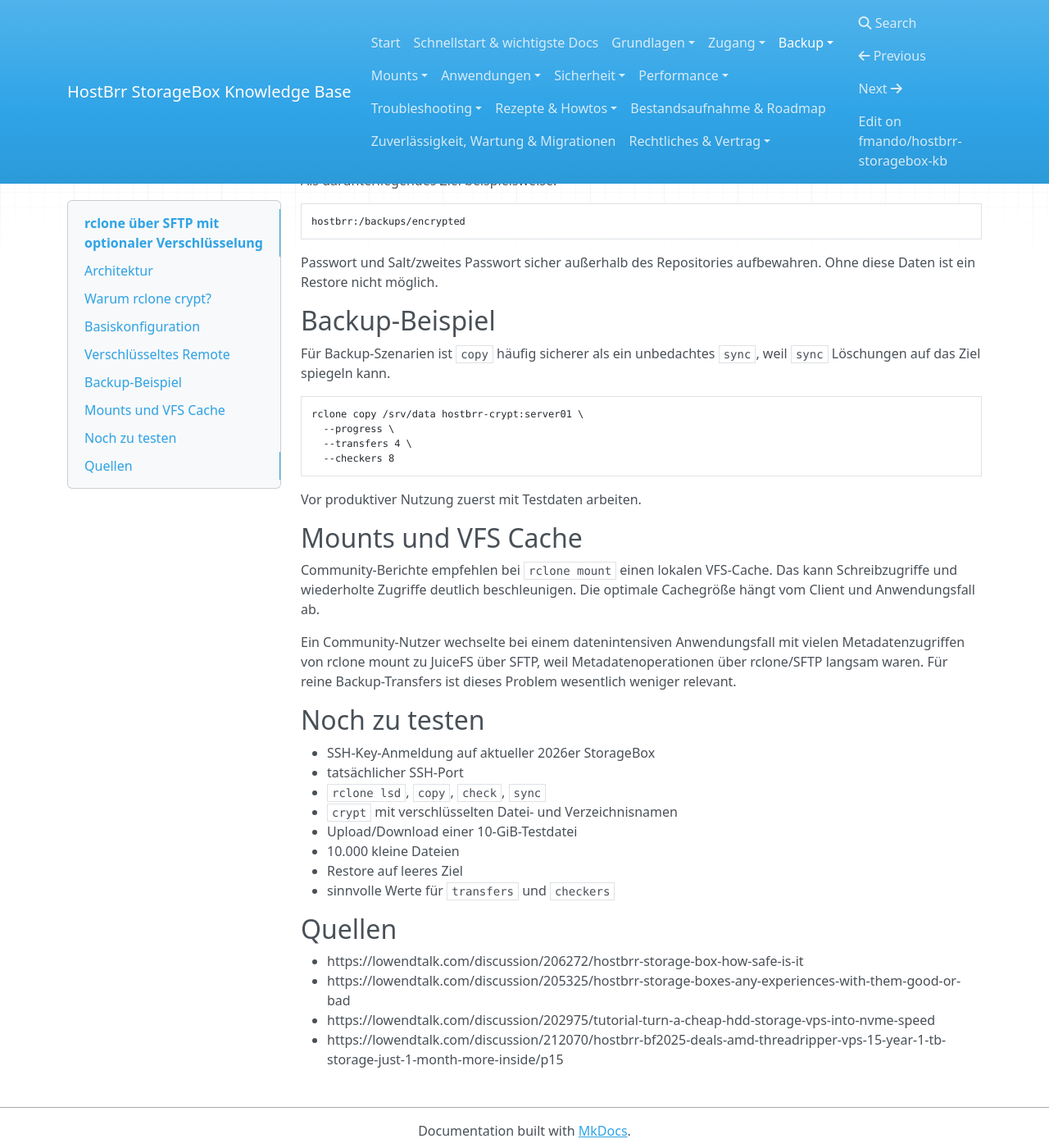
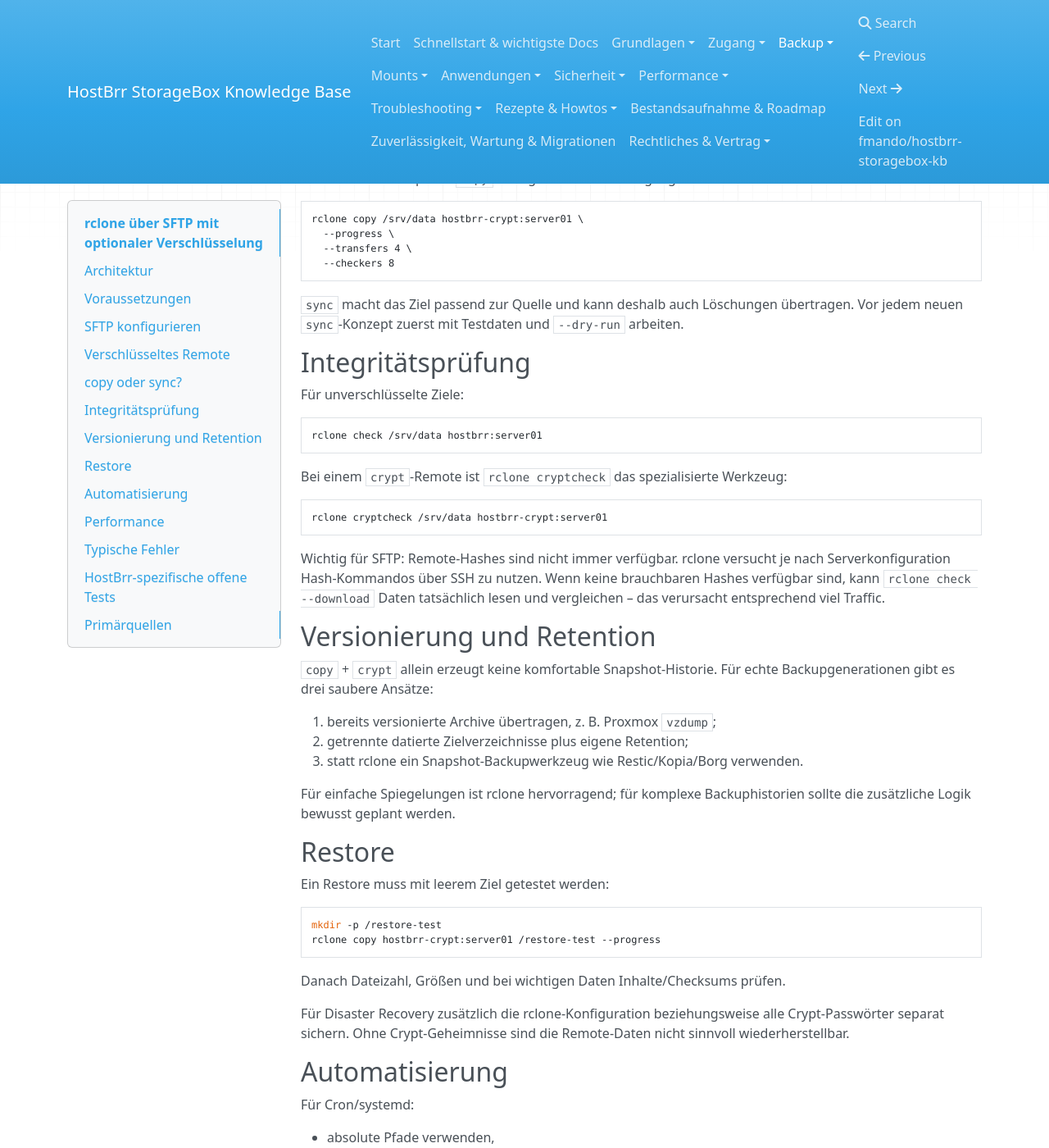
Before and after one commit to fmando/hostbrr-storagebox-kb, an MkDocs documentation site: the page built from docs/03-backup/rclone-sftp-crypt.md, in a window 1280 px wide and 1400 px high, scrolled down 1330 px. Shown: the whole window at 82% size. Built offline with MkDocs 1.6.1, drawn with Linux system fonts in a browser that asks for light colours; nearby versions of some CDN libraries; some of the changed text lies outside the part shown.

Commit message:
Audit rclone SFTP crypt guide

````diff
--- a/docs/03-backup/rclone-sftp-crypt.md
+++ b/docs/03-backup/rclone-sftp-crypt.md
@@ -6,72 +6,62 @@
 ---
 # rclone über SFTP mit optionaler Verschlüsselung
 
-`rclone` über SFTP ist eine der am häufigsten berichteten Kombinationen für die HostBrr StorageBox. Mehrere Community-Berichte nennen sowohl normale Transfers als auch Mounts und `rclone crypt`.
+`rclone` über SFTP ist eine der am häufigsten berichteten Kombinationen für die HostBrr StorageBox. Es eignet sich besonders für Dateiübertragung, verschlüsselte Offsite-Kopien und als Baustein hinter bereits versionierten Backups.
 
-> **Status:** Community mehrfach bestätigt, in dieser KB noch nicht selbst verifiziert.
+> **Wichtig:** rclone ist primär ein Transfer-/Sync-Werkzeug. `rclone crypt` ergänzt Verschlüsselung, aber nicht automatisch Snapshot-Historie und Retention wie Restic, Borg oder Kopia.
 
 ## Architektur
 
 ```text
 Quellsystem
-   |
-   | rclone
-   v
+   ↓ rclone
 optional: crypt remote
-   |
-   | SFTP/SSH
-   v
+   ↓
+SFTP/SSH
+   ↓
 HostBrr StorageBox
 ```
 
-## Warum rclone crypt?
+## Voraussetzungen
 
-Die SFTP-Verbindung verschlüsselt den Transport. Ohne zusätzliche Verschlüsselung liegen die Dateien auf dem Ziel jedoch grundsätzlich im Klartext vor. Ein `crypt`-Remote verschlüsselt Inhalte und optional Dateinamen bereits auf dem Client.
+- aktuelle rclone-Version
+- HostBrr-Hostname
+- Benutzername
+- tatsächlicher SSH-Port
+- bevorzugt SSH-Key
+- eigener Zielordner
+- bei `crypt`: Passwort und Salt/zweites Passwort sicher außerhalb des Quellsystems verwahren
 
-Auch bei aktivierter Verschlüsselung können bestimmte Metadaten ableitbar bleiben, insbesondere Dateigrößen und ungefähr die Länge verschlüsselter Pfade/Dateinamen.
-
-## Basiskonfiguration
-
-Auf dem Client:
+## SFTP konfigurieren
 
 ```bash
 rclone config
 ```
 
-Ein neues Remote vom Typ `sftp` anlegen. Benötigt werden die individuellen Daten aus der HostBrr-Welcome-Mail bzw. DirectAdmin-Konfiguration:
-
-- Hostname/IP
-- Benutzername
-- SSH-Port
-- bevorzugt SSH-Key statt Passwort
-
-**Keinen SSH-Port aus Foren blind übernehmen.** In Community-Beispielen taucht Port `53211` auf; maßgeblich sind die Daten des eigenen Accounts.
-
-Anschließend testen:
+Remote vom Typ `sftp` anlegen und anschließend testen:
 
 ```bash
 rclone lsd hostbrr:
+rclone about hostbrr:
 ```
+
+`rclone about` funktioniert nur, wenn das Backend die Quota-/Usage-Abfrage unterstützt; deshalb ist dies auf HostBrr praktisch zu verifizieren.
+
+Keinen Port aus Foren blind übernehmen.
 
 ## Verschlüsseltes Remote
 
-Danach ein zweites Remote vom Typ `crypt` erstellen:
-
-```bash
-rclone config
-```
-
-Als darunterliegendes Ziel beispielsweise:
+Ein zweites Remote vom Typ `crypt` über dem SFTP-Ziel anlegen, beispielsweise auf:
 
 ```text
 hostbrr:/backups/encrypted
 ```
 
-Passwort und Salt/zweites Passwort sicher außerhalb des Repositories aufbewahren. Ohne diese Daten ist ein Restore nicht möglich.
+Die SFTP-Verbindung verschlüsselt nur den Transport. `crypt` verschlüsselt die Nutzdaten und – je nach Konfiguration – Datei- und Verzeichnisnamen clientseitig.
 
-## Backup-Beispiel
+## `copy` oder `sync`?
 
-Für Backup-Szenarien ist `copy` häufig sicherer als ein unbedachtes `sync`, weil `sync` Löschungen auf das Ziel spiegeln kann.
+Für eine Offsite-Kopie ist `copy` häufig die sicherere Ausgangsbasis:
 
 ```bash
 rclone copy /srv/data hostbrr-crypt:server01 \
@@ -80,28 +70,95 @@
   --checkers 8
 ```
 
-Vor produktiver Nutzung zuerst mit Testdaten arbeiten.
+`sync` macht das Ziel passend zur Quelle und kann deshalb auch Löschungen übertragen. Vor jedem neuen `sync`-Konzept zuerst mit Testdaten und `--dry-run` arbeiten.
 
-## Mounts und VFS Cache
+## Integritätsprüfung
 
-Community-Berichte empfehlen bei `rclone mount` einen lokalen VFS-Cache. Das kann Schreibzugriffe und wiederholte Zugriffe deutlich beschleunigen. Die optimale Cachegröße hängt vom Client und Anwendungsfall ab.
+Für unverschlüsselte Ziele:
 
-Ein Community-Nutzer wechselte bei einem datenintensiven Anwendungsfall mit vielen Metadatenzugriffen von rclone mount zu JuiceFS über SFTP, weil Metadatenoperationen über rclone/SFTP langsam waren. Für reine Backup-Transfers ist dieses Problem wesentlich weniger relevant.
+```bash
+rclone check /srv/data hostbrr:server01
+```
 
-## Noch zu testen
+Bei einem `crypt`-Remote ist `rclone cryptcheck` das spezialisierte Werkzeug:
 
-- SSH-Key-Anmeldung auf aktueller 2026er StorageBox
-- tatsächlicher SSH-Port
-- `rclone lsd`, `copy`, `check`, `sync`
-- `crypt` mit verschlüsselten Datei- und Verzeichnisnamen
-- Upload/Download einer 10-GiB-Testdatei
-- 10.000 kleine Dateien
-- Restore auf leeres Ziel
-- sinnvolle Werte für `transfers` und `checkers`
+```bash
+rclone cryptcheck /srv/data hostbrr-crypt:server01
+```
 
-## Quellen
+Wichtig für SFTP: Remote-Hashes sind nicht immer verfügbar. rclone versucht je nach Serverkonfiguration Hash-Kommandos über SSH zu nutzen. Wenn keine brauchbaren Hashes verfügbar sind, kann `rclone check --download` Daten tatsächlich lesen und vergleichen – das verursacht entsprechend viel Traffic.
 
-- https://lowendtalk.com/discussion/206272/hostbrr-storage-box-how-safe-is-it
-- https://lowendtalk.com/discussion/205325/hostbrr-storage-boxes-any-experiences-with-them-good-or-bad
-- https://lowendtalk.com/discussion/202975/tutorial-turn-a-cheap-hdd-storage-vps-into-nvme-speed
-- https://lowendtalk.com/discussion/212070/hostbrr-bf2025-deals-amd-threadripper-vps-15-year-1-tb-storage-just-1-month-more-inside/p15
+## Versionierung und Retention
+
+`copy` + `crypt` allein erzeugt keine komfortable Snapshot-Historie. Für echte Backupgenerationen gibt es drei saubere Ansätze:
+
+1. bereits versionierte Archive übertragen, z. B. Proxmox `vzdump`;
+2. getrennte datierte Zielverzeichnisse plus eigene Retention;
+3. statt rclone ein Snapshot-Backupwerkzeug wie Restic/Kopia/Borg verwenden.
+
+Für einfache Spiegelungen ist rclone hervorragend; für komplexe Backuphistorien sollte die zusätzliche Logik bewusst geplant werden.
+
+## Restore
+
+Ein Restore muss mit leerem Ziel getestet werden:
+
+```bash
+mkdir -p /restore-test
+rclone copy hostbrr-crypt:server01 /restore-test --progress
+```
+
+Danach Dateizahl, Größen und bei wichtigen Daten Inhalte/Checksums prüfen.
+
+Für Disaster Recovery zusätzlich die rclone-Konfiguration beziehungsweise alle Crypt-Passwörter separat sichern. Ohne Crypt-Geheimnisse sind die Remote-Daten nicht sinnvoll wiederherstellbar.
+
+## Automatisierung
+
+Für Cron/systemd:
+
+- absolute Pfade verwenden,
+- Logs schreiben,
+- Exitcode prüfen,
+- Secrets nicht in die Kommandozeile schreiben,
+- keine parallelen Läufe desselben Jobs zulassen,
+- Quota/Transferverbrauch beobachten.
+
+## Performance
+
+`--transfers` und `--checkers` nicht blind maximieren. Shared-Hosting-Limits, SFTP-Verschlüsselung, kleine Dateien, Latenz und Quellstorage können begrenzen.
+
+Unsere spätere 2-TB-/8-TB-Testreihe soll identische Daten mit mehreren Parallelitätsstufen übertragen.
+
+## Typische Fehler
+
+### Anmeldung funktioniert in SSH, aber nicht in rclone
+
+Port, Benutzer, Key-Datei und SSH-Agent prüfen. Viele Keys im Agent können zu `Too many authentication failures` führen; rclone unterstützt eine gezieltere Agent-Nutzung.
+
+### `check` kann keine Hashes vergleichen
+
+SFTP-Backend und verfügbare Remote-Hash-Kommandos prüfen. Für einen vollständigen Vergleich notfalls `--download` verwenden.
+
+### Ziel wurde nach `sync` gelöscht
+
+Das ist erwartetes Sync-Verhalten. Für Backups `copy`, Versionierung oder ein Snapshot-Tool verwenden.
+
+### Crypt-Remote lässt sich nach Neuinstallation nicht öffnen
+
+rclone-Konfiguration bzw. Crypt-Passwort/Salt fehlen. Diese Daten gehören in die Disaster-Recovery-Dokumentation.
+
+## HostBrr-spezifische offene Tests
+
+- SSH-Key-Anmeldung auf beiden Boxen
+- `rclone about`/Quota-Unterstützung
+- verfügbare Hash-Kommandos auf dem SFTP-Server
+- `copy`, `check`, `cryptcheck`, Restore
+- 10-GiB-Datei und viele kleine Dateien
+- optimale `transfers`/`checkers`
+- Verhalten bei Verbindungsabbruch
+
+## Primärquellen
+
+- rclone SFTP: https://rclone.org/sftp/
+- rclone crypt: https://rclone.org/crypt/
+- rclone check: https://rclone.org/commands/rclone_check/
+- rclone cryptcheck: https://rclone.org/commands/rclone_cryptcheck/
````
